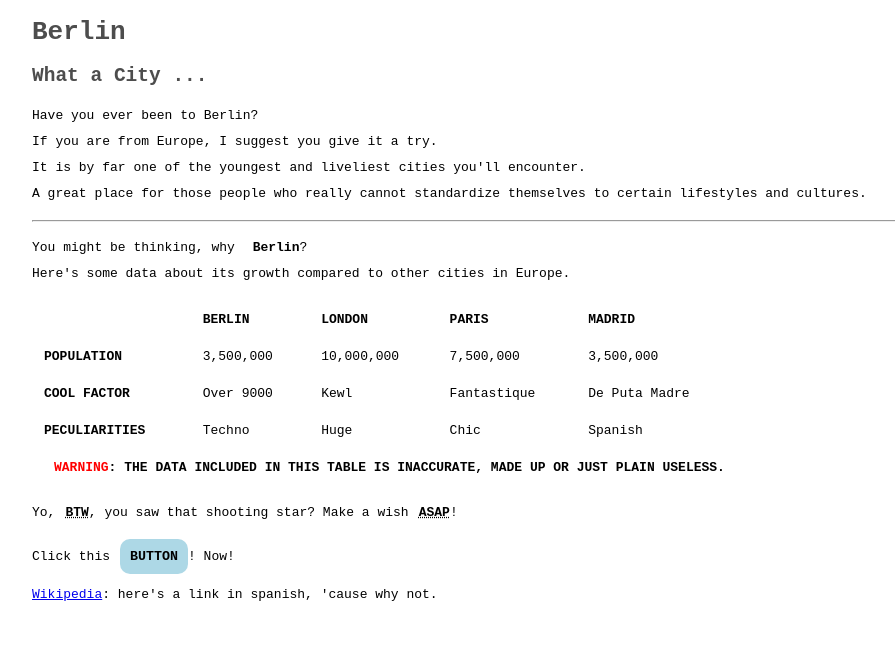
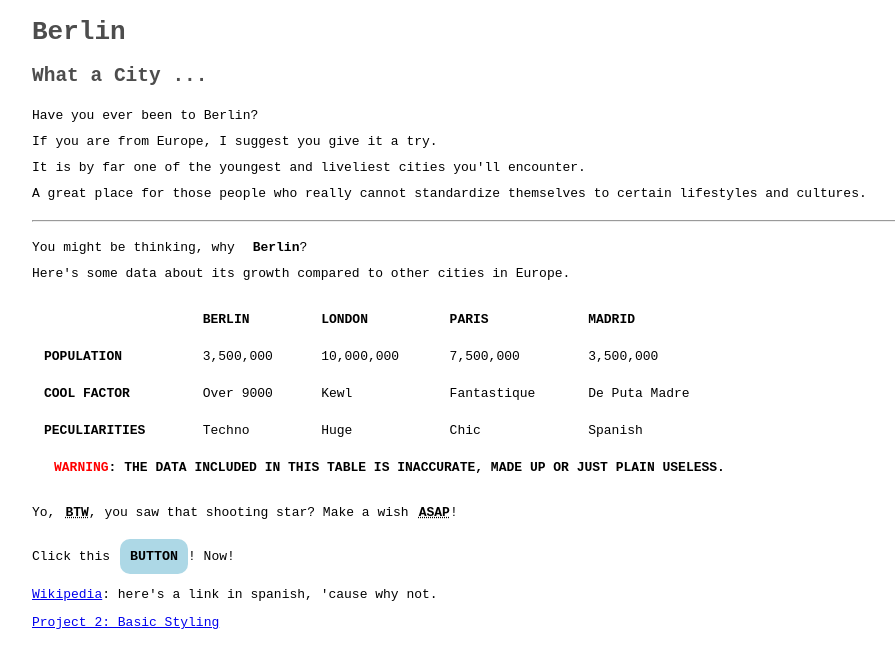
Before and after one commit to Ryukyra/basic-html-css-and-javascript-project, a plain HTML site: page index.html in a window 1280 px wide. Shown: the whole page, without its empty margins (143-1038 px from the left). Drawn offline with Linux system fonts and the light colour scheme.

Commit message:
Added links to both projects

```diff
--- a/index.html
+++ b/index.html
@@ -73,6 +73,8 @@
 
     <a href='https://es.wikipedia.org/wiki/Berl%C3%ADn' target='_blank'>Wikipedia</a>: here's a link in spanish, 'cause why not.</p>
 
+    <a href='test-page-2/index.html'>Project 2: Basic Styling</a>
+
     <script src='js/app.js'></script>
   </body>
 </html>
```
